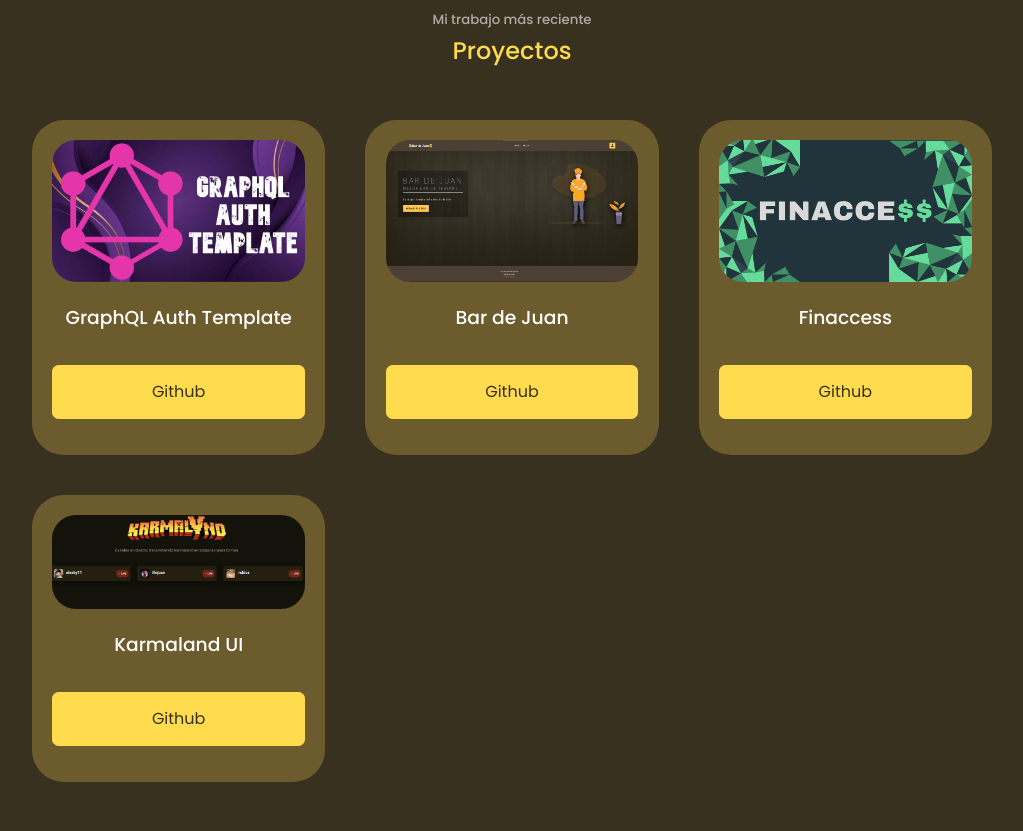
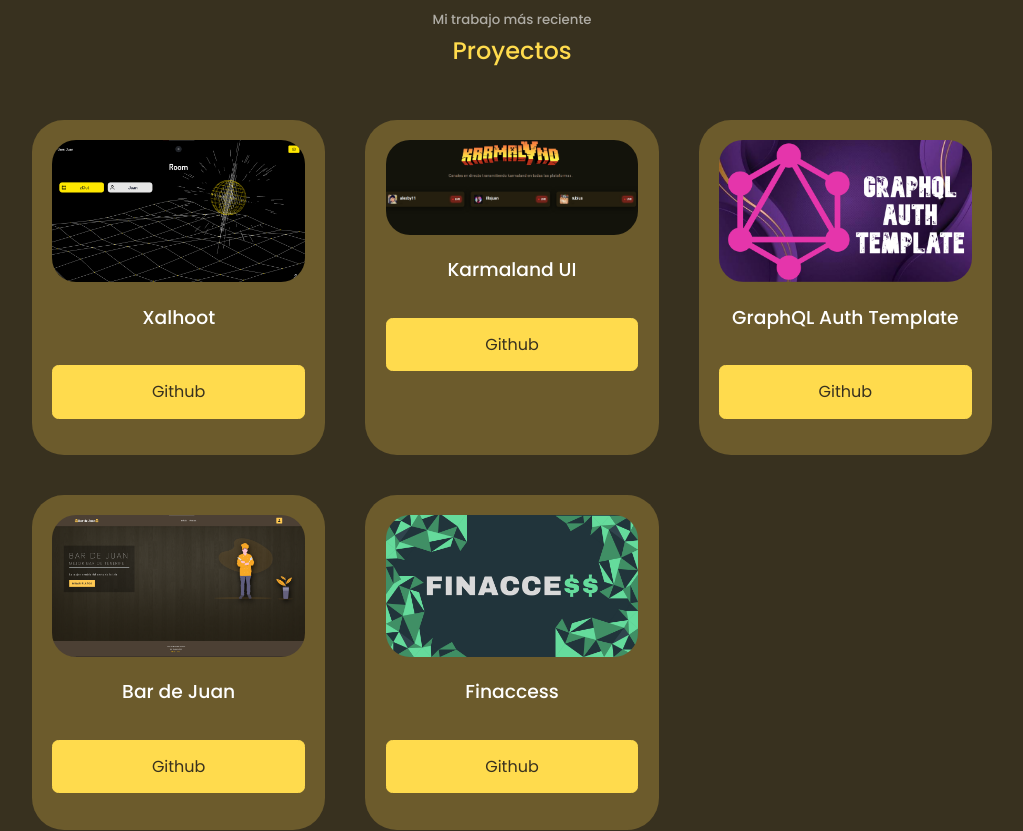
Before and after one commit to zclut/portfolio, a React (Create React App) app: page / in a window 1280 px wide. Shown: the part 2260-3091 px from the top of the page, without its empty margins (128-1151 px from the left). Built offline with nearby package versions, Linux system fonts and the light colour scheme.

Commit message:
:pushpin: | adding xalhoot to portfolio

```diff
--- a/src/components/portfolio/data.js
+++ b/src/components/portfolio/data.js
@@ -2,30 +2,39 @@
 import barDeJuan from '../../assets/portfolio/bardejuan.png';
 import graphqlAuthTemplate from '../../assets/portfolio/graphqlAuthTemplate.png';
 import karmaland from '../../assets/portfolio/karmaland.png';
+import xalhoot from '../../assets/portfolio/xalhoot.png';
 
 export const data = [
     {
         id: 1,
+        image: xalhoot,
+        title: "Xalhoot",
+        github: "https://github.com/zclut/xalhoot"
+    },
+    {
+        id: 2,
+        image: karmaland,
+        title: "Karmaland UI",
+        github: "https://github.com/klasinky/karmaland-ui"
+    },
+    {
+        id: 3,
         image: graphqlAuthTemplate,
         title: "GraphQL Auth Template",
         github: "https://github.com/zclut/graphql-auth-template"
     },
     {
-        id: 2,
+        id: 4,
         image: barDeJuan,
         title: "Bar de Juan",
         github: "https://github.com/zclut/bardejuan-app"
     },
     {
-        id: 3,
+        id: 5,
         image: finaccess,
         title: "Finaccess",
         github: "https://github.com/zclut/FinaccessBackend"
     },
-    {
-        id: 4,
-        image: karmaland,
-        title: "Karmaland UI",
-        github: "https://github.com/klasinky/karmaland-ui"
-    },
+
+
 ]
```
Also changed, not shown: src/assets/portfolio/xalhoot.png (added), 8 other files (tests, documents, lock files or other folders).
